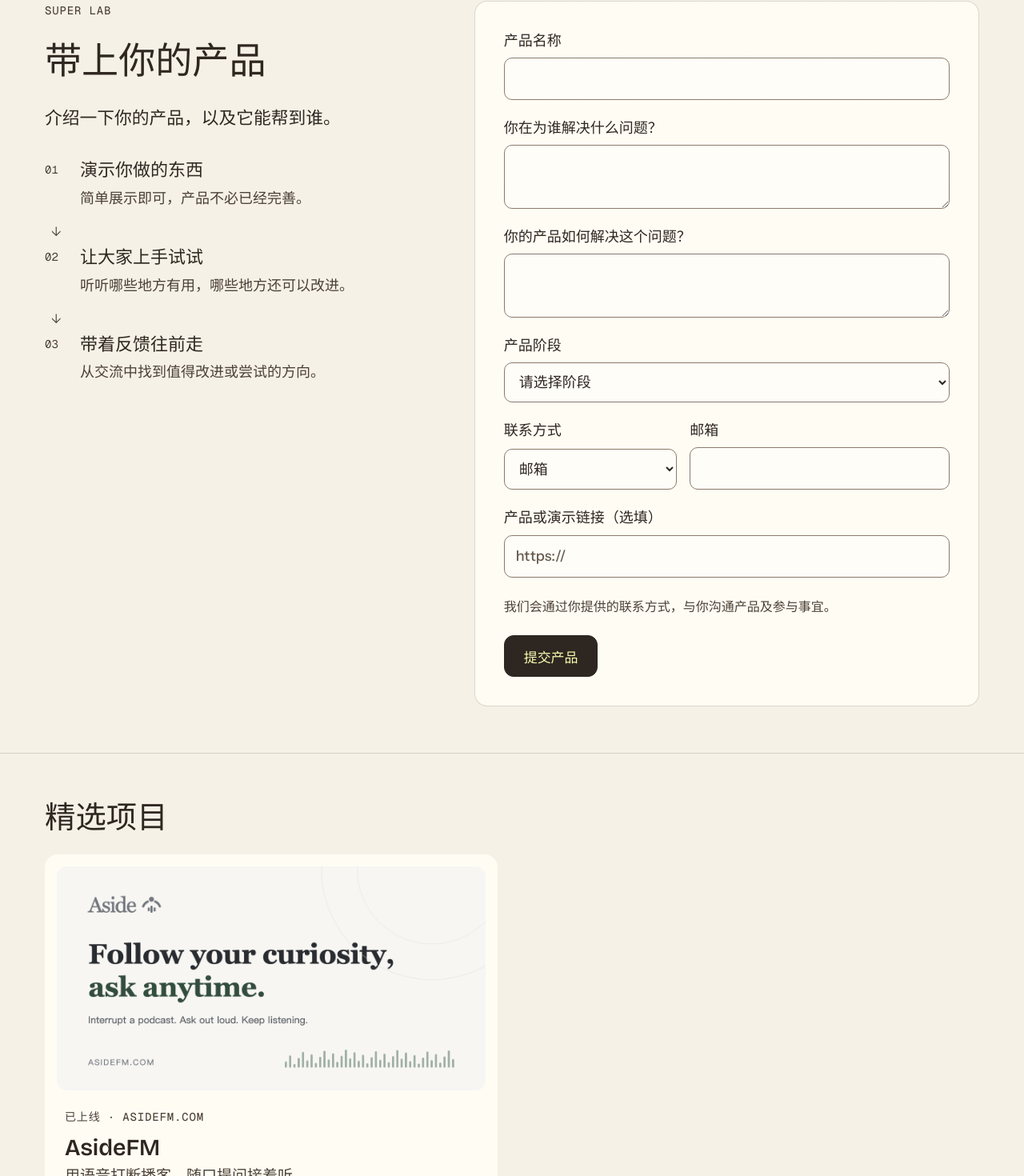
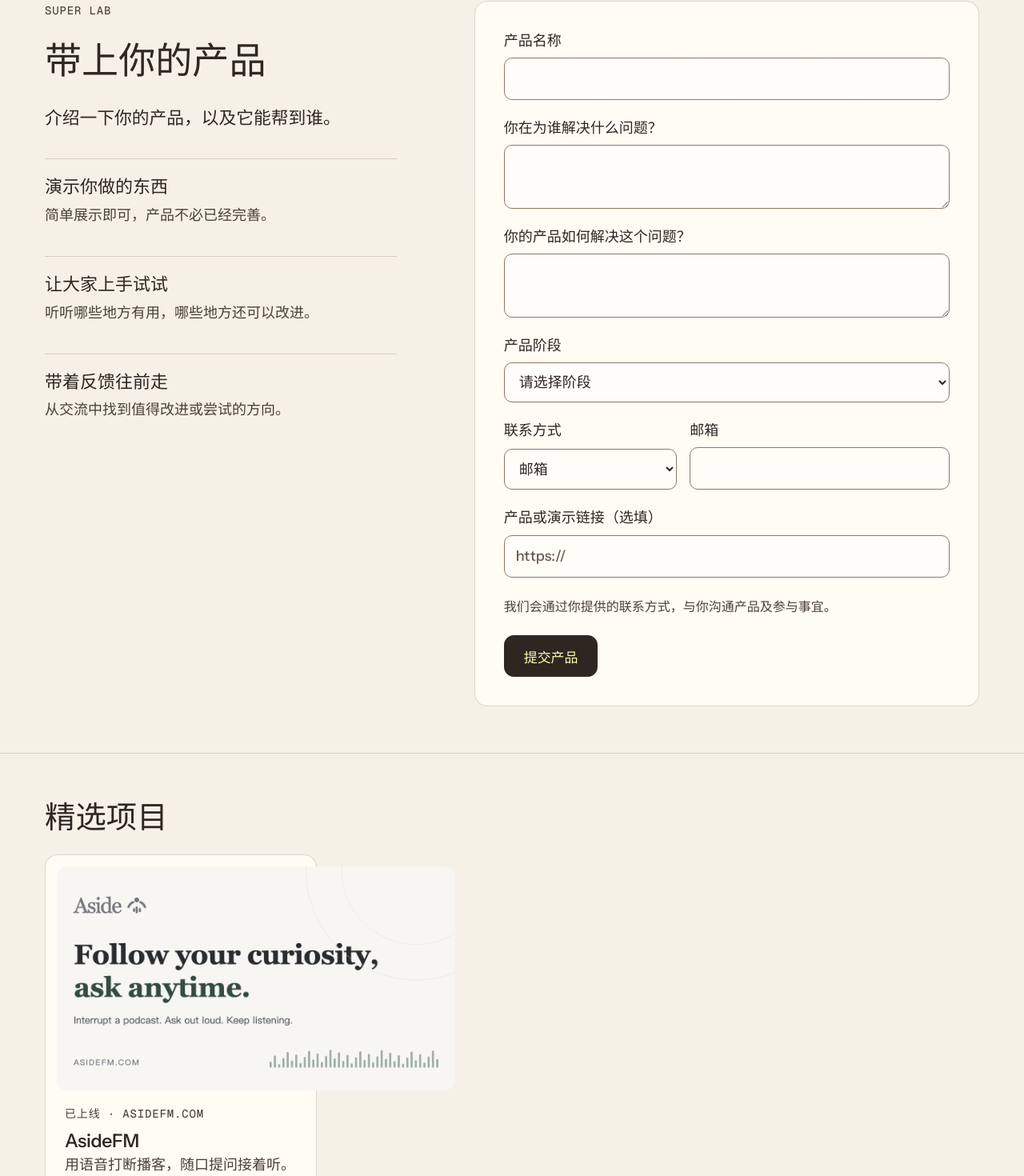
Before and after one commit to qiz029/super0to1-web, a React (Vite) app: page /zh/lab in a window 1280 px wide. Shown: the part 573-2043 px from the top of the page at 80% size. Built offline with nearby package versions, Linux system fonts and the light colour scheme.

Commit message:
Refine Lab steps and organize the Lens video library

```diff
--- a/src/pages/Lab.tsx
+++ b/src/pages/Lab.tsx
@@ -34,17 +34,15 @@ export function Lab() {
           <h2>{t.forms.prototypeTitle}</h2>
           <p className="lede">{t.forms.prototypeIntro}</p>
           <ol className="lab-flow" aria-label={l.howItWorks}>
-            {l.steps.map((step, index) => <li key={step.n}>
-              <span className="lab-flow-number" aria-hidden="true">{String(index + 1).padStart(2, '0')}</span>
+            {l.steps.map((step) => <li key={step.n}>
               <div><h3>{step.title}</h3><p>{step.body}</p></div>
-              {index < l.steps.length - 1 && <span className="lab-flow-arrow" aria-hidden="true">↓</span>}
             </li>)}
           </ol>
         </div>
         <IntakeForm kind="prototype" />
       </section>
 
-      {projects.length > 0 && <section className="section container" id="projects">
+      {projects.length > 0 && <section className="section container lab-projects" id="projects">
         <div className="section-head" data-reveal><h2>{t.home.projects}</h2></div>
         <ProjectCards items={projects} includeInvite={false} />
       </section>}
--- a/src/pages/Lens.tsx
+++ b/src/pages/Lens.tsx
@@ -19,7 +19,7 @@ export function Lens() {
           {t.lens.subscribe}
         </a>
       </IllustratedHero>
-      <section className="section container">
+      <section className="section container lens-library">
         <VideoGrid items={videos} />
       </section>
     </>
--- a/src/styles/editorial.css
+++ b/src/styles/editorial.css
@@ -144,9 +144,9 @@ p { font-size: var(--text-body); }
 .lab-flow { max-width: 440px; margin-top: 32px; }
 .lab-flow h3 { font-size: 22px; }
 .lab-flow p { font-size: 18px; line-height: 1.55; }
-.lab-flow li { padding-bottom: 28px; }
+.lab-flow li { display: block; padding-block: 20px; border-top: 1px solid var(--line); }
 .lab-flow-number { font-size: var(--text-label); }
-.prototype-section { gap: clamp(28px, 4vw, 64px); }
+.prototype-section { gap: clamp(28px, 4vw, 64px); scroll-margin-top: 104px; }
 .prototype-section > div > .lede { color: var(--ink); }
 .intake-form fieldset { gap: 22px; }
 .intake-form label { font-size: 18px; line-height: 1.45; color: var(--ink); }
@@ -272,6 +272,32 @@ p { font-size: var(--text-body); }
 .video-gallery h3 { font-size: 20px; line-height: 1.35; }
 .video-gallery .video-card:hover .video-thumb img { transform: none; }
 
+/* Program collections keep small covers while making every item visible. */
+.lab-projects > .grid { grid-template-columns: repeat(auto-fill, minmax(min(100%, 280px), 340px)); gap: 24px; }
+.lab-projects .project-card { border-color: var(--line); }
+.lab-projects .project-art { aspect-ratio: 16 / 9; margin-bottom: 18px; }
+.lab-projects .project-card h3 { font: 550 23px/1.35 var(--font-body); letter-spacing: -.015em; }
+.lab-projects .project-card p { font-size: 18px; }
+.lens-library .video-gallery {
+  grid-auto-flow: row;
+  grid-auto-columns: auto;
+  grid-template-columns: repeat(3, minmax(0, 1fr));
+  max-width: 888px;
+  gap: 32px 24px;
+  overflow: visible;
+  padding: 0;
+}
+.lens-library .video-card { max-width: 280px; }
+.lens-library .video-gallery .meta { display: none; }
+.lens-library .video-gallery h3 { font-family: var(--font-body); font-weight: 550; letter-spacing: -.015em; }
+@media (max-width: 760px) {
+  .lens-library .video-gallery { grid-template-columns: repeat(2, minmax(0, 1fr)); gap: 24px 16px; }
+  .lens-library .video-gallery h3 { font-size: 17px; line-height: 1.45; }
+}
+@media (max-width: 360px) {
+  .lens-library .video-gallery { grid-template-columns: 1fr; }
+}
+
 /* Pair the supplied channel mark with the original Figma wordmark. */
 .logo { display: inline-flex; align-items: center; gap: 9px; flex-shrink: 0; }
 .logo .logo-symbol { width: 52px; height: 52px; object-fit: contain; }
```
Also changed, not shown: 1 other file (tests, documents, lock files or other folders).
